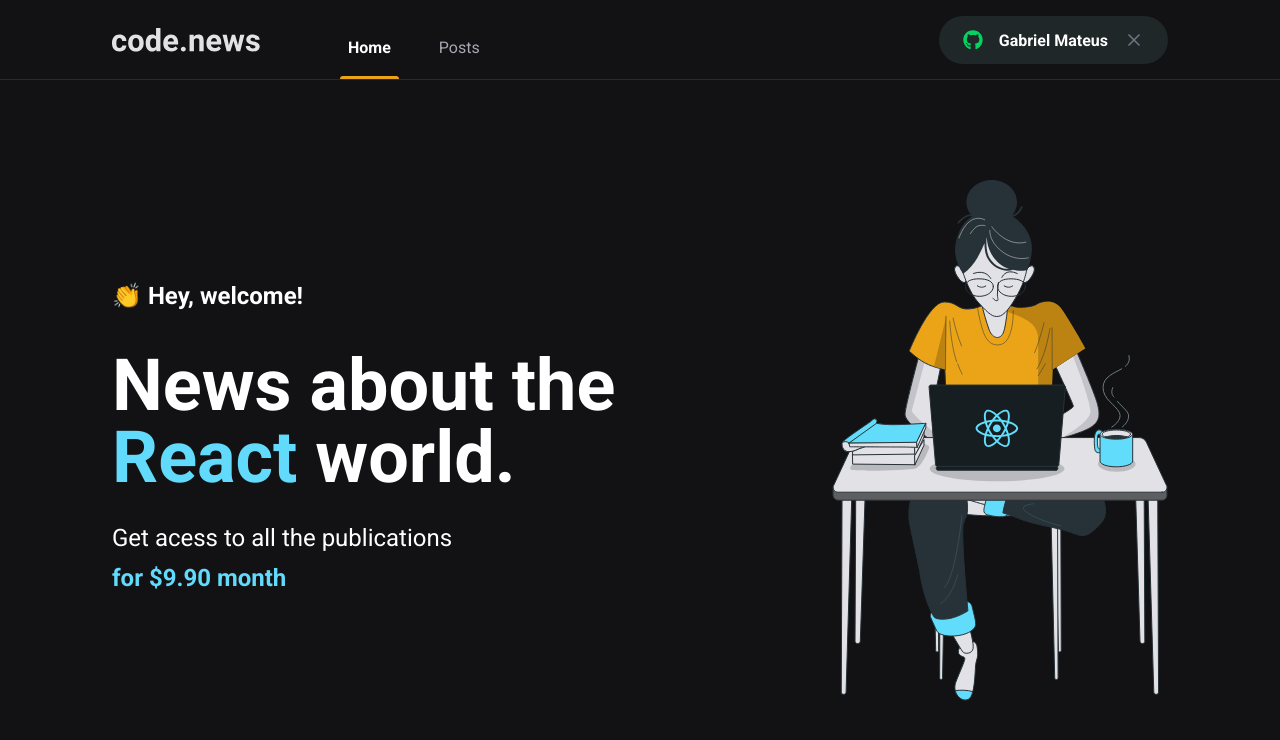
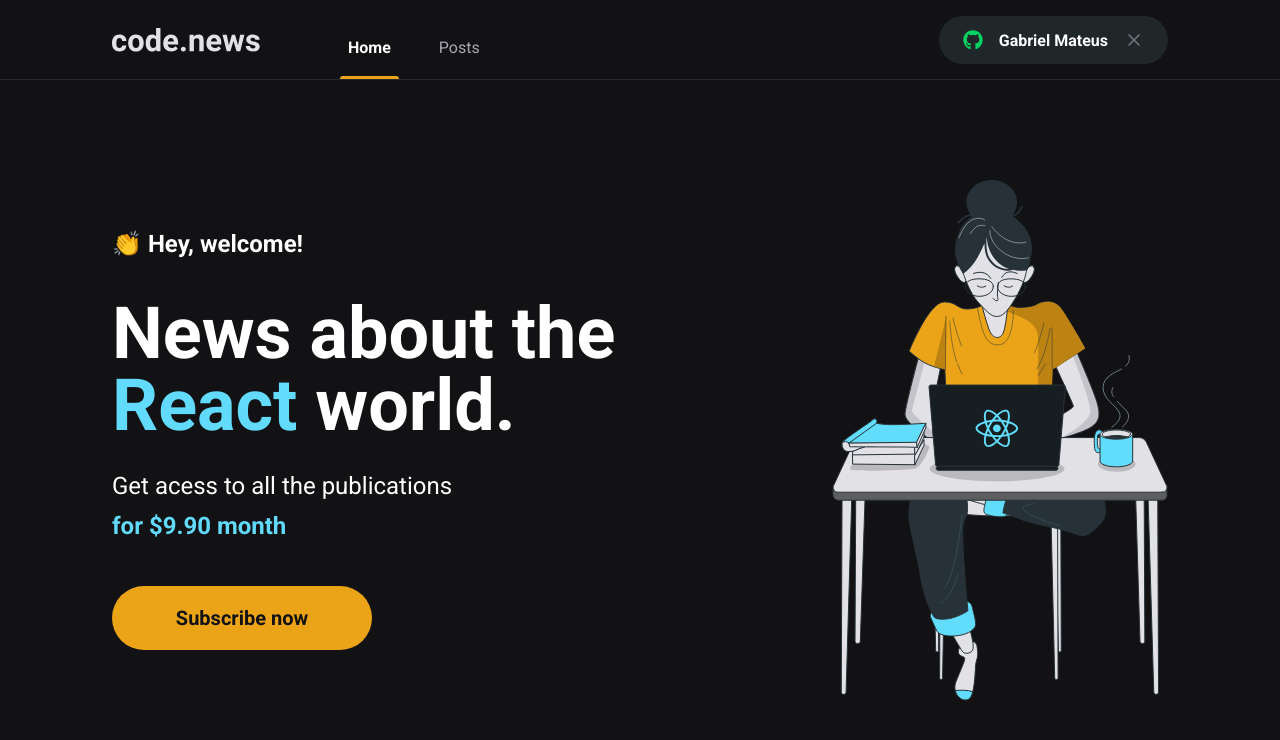
Before and after one commit to gmsf19/codenews, a Next.js app: page / in a window 1280 px wide. Shown: the top 740 px of the page. Built offline with nearby package versions, Linux system fonts and the light colour scheme.

Commit message:
creating static button subscribe

```diff
--- /dev/null
+++ b/src/components/SubscribeButton/index.tsx
@@ -0,0 +1,11 @@
+import styles from './styles.module.scss'
+export function SubscribeButton () {
+    return (
+        <button
+        type="button"
+        className={styles.subscribeButton}
+        >
+            Subscribe now
+        </button>
+    )
+}
--- /dev/null
+++ b/src/components/SubscribeButton/styles.module.scss
@@ -0,0 +1,20 @@
+.subscribeButton {
+    width: 260px;
+    height: 4rem;
+    border: 0px;
+    border-radius: 2rem;
+    background: var(--yellow-500);
+    color: var(--gray-900);
+    font-size: 1.25rem;
+    font-weight: bold;
+
+    display: flex;
+    align-items: center;
+    justify-content: center;
+
+    transition: filter 0.2s;
+
+    &:hover {
+        filter:brightness(0.8)
+    }
+}
--- a/src/pages/home.module.scss
+++ b/src/pages/home.module.scss
@@ -38,4 +38,8 @@
             font-weight: bold;
         }
     }
+
+    button {
+        margin-top:2.5rem;
+    }
  }
--- a/src/pages/index.tsx
+++ b/src/pages/index.tsx
@@ -1,4 +1,5 @@
 import Head from 'next/head'
+import { SubscribeButton } from '../components/SubscribeButton'
 
 import styles from './home.module.scss'
 
@@ -17,9 +18,12 @@
           Get acess to all the publications <br />
           <span>for $9.90 month</span>
         </p>
+
+        <SubscribeButton />
+
       </section>
+      <img src="/images/avatar.svg" alt="Girl coding"/>
 
-      <img src="/images/avatar.svg" alt="Girl coding"/>
     </main>
   </>
 
```
